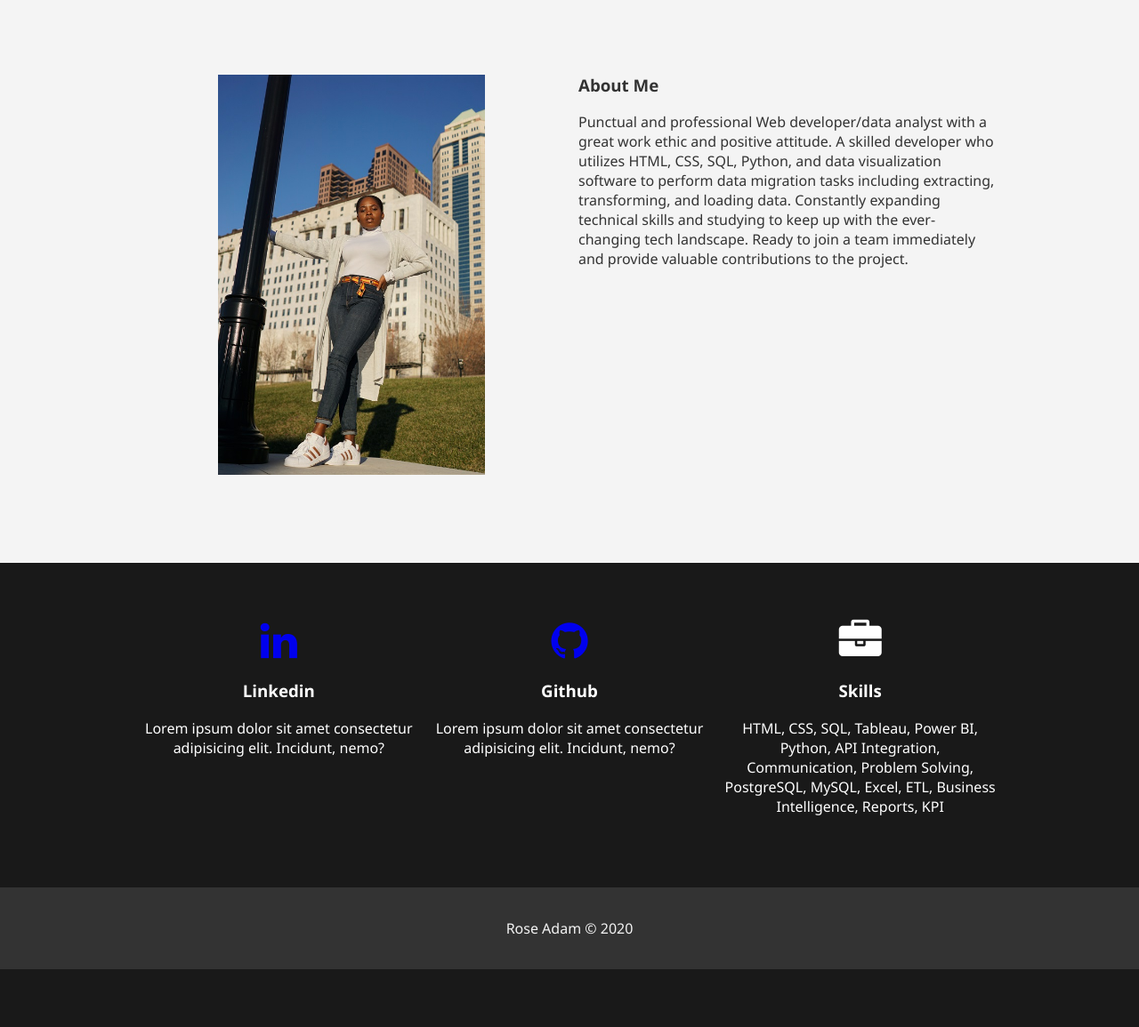
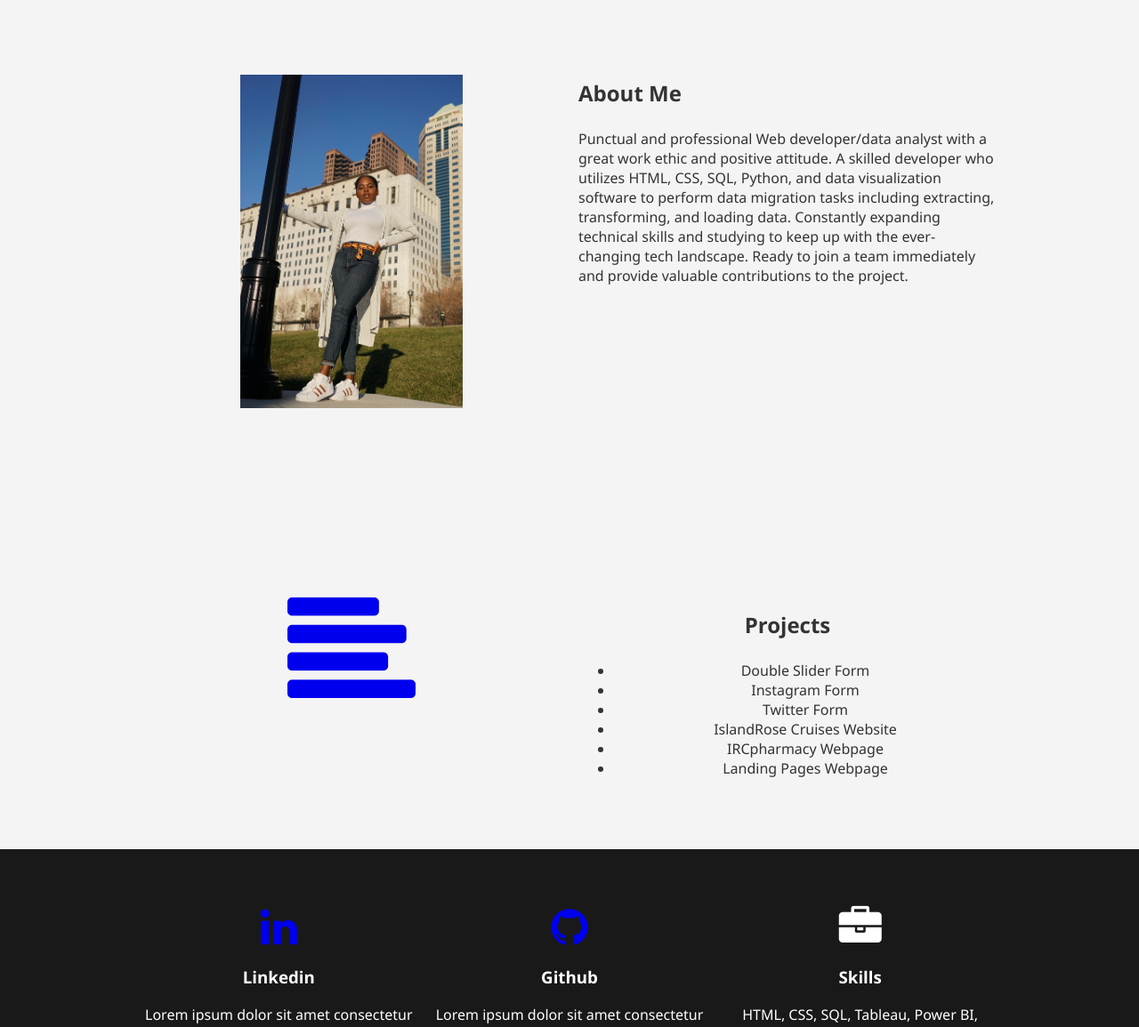
Before and after one commit to rosedarline/landing_page, a plain HTML site: page landing_page.html in a window 1280 px wide. Shown: the part 480-1635 px from the top of the page at 89% size. Before the commit the page ends 1570 px from the top, so only its background shows below. Drawn offline with Linux system fonts and the light colour scheme.

Commit message:
Add section project to landing_page.html and grid-4 to my_style.css

```diff
--- a/landing_page.html
+++ b/landing_page.html
@@ -30,9 +30,34 @@
             </div>
             <div>
                 <h3>About Me</h3>
-          <p>Punctual and professional Web developer/data analyst with a great work ethic and positive attitude. A skilled developer who utilizes HTML, CSS, SQL, Python, and data visualization software to perform data migration tasks including extracting, transforming, and loading data. Constantly expanding technical skills and studying to keep up with the ever-changing tech landscape. Ready to join a team immediately and provide valuable contributions to the project. </p>
+                <p>Punctual and professional Web developer/data analyst with a great work ethic and positive attitude. A
+                    skilled developer who utilizes HTML, CSS, SQL, Python, and data visualization software to perform
+                    data migration tasks including extracting, transforming, and loading data. Constantly expanding
+                    technical skills and studying to keep up with the ever-changing tech landscape. Ready to join a team
+                    immediately and provide valuable contributions to the project. </p>
             </div>
         </div>
+</section>
+<section class="project bg-light">
+    <div class="container">
+        <div class="grid-4 center">
+            <div>
+                <a href="#"><i class="fa fa-align-left fa-5x"></i></a>
+            </div>
+            <div>
+                <h3>Projects</h3>
+                <ul>
+                <li>Double Slider Form</li>
+                <li>Instagram Form</li>
+                <li>Twitter Form</li>
+                <li>IslandRose Cruises Website</li>
+                <li>IRCpharmacy Webpage</li>
+                <li>Landing Pages Webpage</li>
+                </ul>
+            </div>
+        </div>
+    </div>
+
 </section>
 
 <section class="services">
@@ -50,7 +75,8 @@
         <div>
             <i class="fa fa-briefcase fa-3x"></i>
             <h3>Skills</h3>
-            <p>HTML, CSS, SQL, Tableau, Power BI, Python, API Integration, Communication, Problem Solving, PostgreSQL, MySQL, Excel, ETL, Business Intelligence, Reports, KPI</p>
+            <p>HTML, CSS, SQL, Tableau, Power BI, Python, API Integration, Communication, Problem Solving, PostgreSQL,
+                MySQL, Excel, ETL, Business Intelligence, Reports, KPI</p>
         </div>
     </div>
 </section>
@@ -58,6 +84,7 @@
 <footer class="center bg-dark">
     <p>Rose Adam &copy; 2020</p>
 </footer>
+
 <body>
 
 </body>
--- a/my_style.css
+++ b/my_style.css
@@ -68,10 +68,8 @@ a {
 }
 
 .profile-image {
-    max-width: 300px;
-    margin: 20px 0  30px 0;
-    /* transform: rotate(270deg); */
-    /* object-fit: cover; */
+    max-width: 250px;
+    margin: 20px 0  70px 0;
 }
 
 .grid-3 {
@@ -80,6 +78,24 @@ a {
     grid-gap: 20px;
 }
 
+.grid-3 h3{
+    font-size: 1.5rem;
+}
+
+
+.grid-4 {
+    display: grid;
+    grid-template-columns: repeat(2, 1fr);
+    grid-gap: 20px;
+}
+
+.grid-4 h3 {
+    font-size: 1.5rem;
+}
+
+.fa-5x {
+    font-size: 9em;
+}
 .grid-2 {
     display: grid;
     grid-template-columns: repeat(3, 1fr);
@@ -128,8 +144,12 @@ footer p {
         display: none;
     }
 
-    .grid-3, .grid-2 {
+    .grid-3, .grid-2, .grid-4 {
         grid-template-columns: 1fr;
+    }
+
+    .fa-5x {
+        font-size: 6em;
     }
 
 
```
Lines whose indentation alone changed are shown as unchanged.
